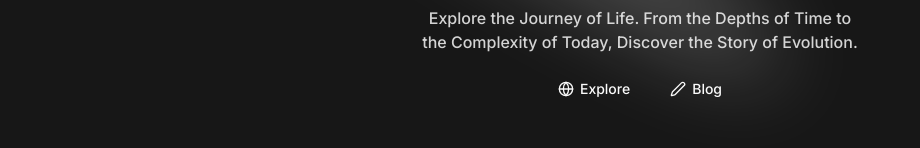
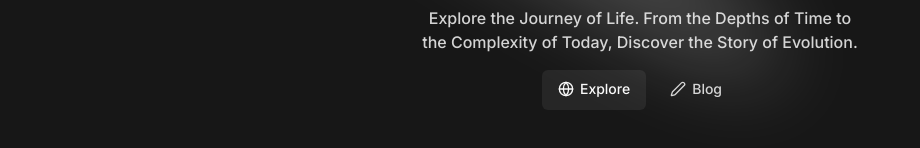
Before and after one commit to hiroshiyoka/evolve-website, a Next.js app: page / in a window 1280 px wide. Shown: the part 398-546 px from the top of the page, without its empty margins (0-920 px from the left). Built offline with nearby package versions, Linux system fonts and the light colour scheme.

Commit message:
feat(components): add change to the link button variant

```diff
--- a/components/hero.tsx
+++ b/components/hero.tsx
@@ -22,7 +22,7 @@ const Hero = () => {
         <div className="flex items-center justify-center gap-2 text-neutral-300">
           <Link
             href="/"
-            variant="link"
+            variant="secondary"
             rel="noopener noreferrer"
             className="group max-md:order-2 inline-flex items-center"
             title="Explore the journey of life"
@@ -35,7 +35,7 @@ const Hero = () => {
 
           <Link
             href="/blog"
-            variant="link"
+            variant="ghost"
             className="group inline-flex items-center"
             title="Blog about Evolution"
           >
```
